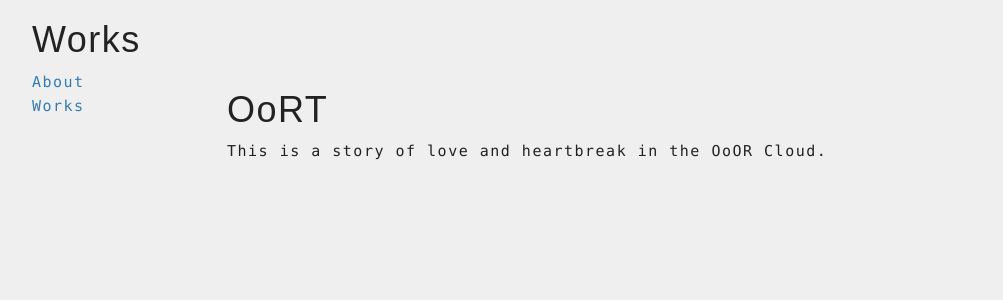
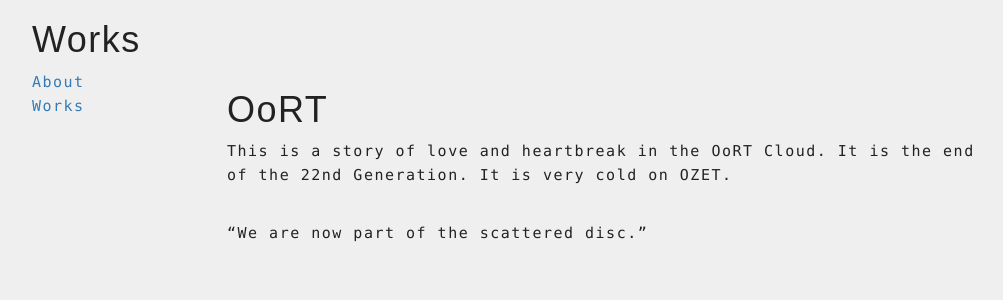
Before and after one commit to the-ozet/the-ozet.github.io, a Jekyll site: the page built from _works/oort.md, in a window 1280 px wide. Shown: the top 300 px of the page, without its empty margins (38-1041 px from the left). Built offline with Jekyll 4.4.1, drawn with Linux system fonts in a browser that asks for light colours.

Commit message:
Update oort.md

```diff
--- a/_works/oort.md
+++ b/_works/oort.md
@@ -7,4 +7,6 @@ year: 2017
 ---
 # OoRT
 
-This is a story of love and heartbreak in the OoOR Cloud.
+This is a story of love and heartbreak in the OoRT Cloud.  It is the end of the 22nd Generation.  It is very cold on OZET.<br><br>
+
+“We are now part of the scattered disc.”
```
Also changed, not shown: other parts of _works/oort.md (+1 -1 lines).
